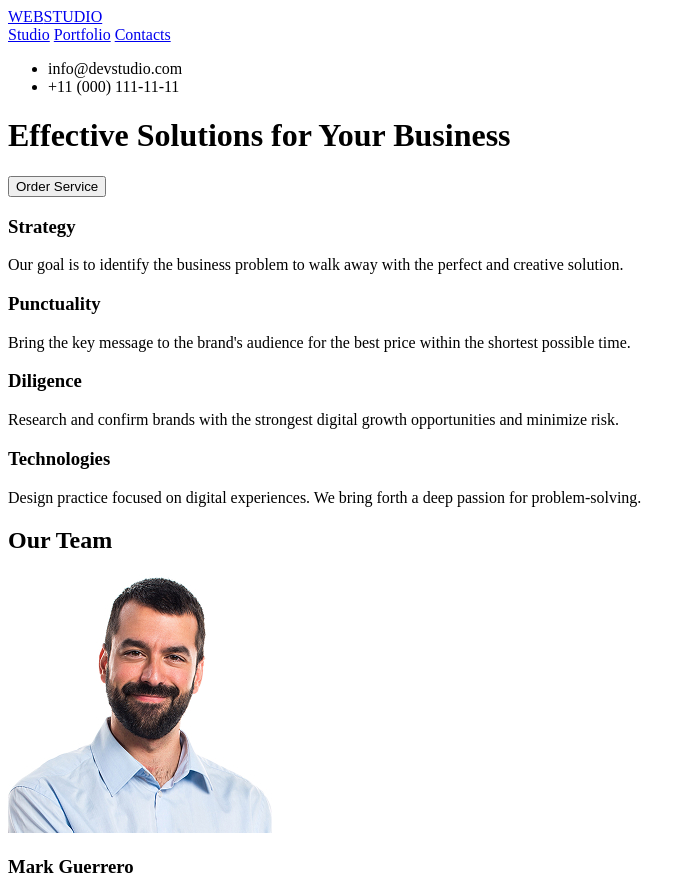
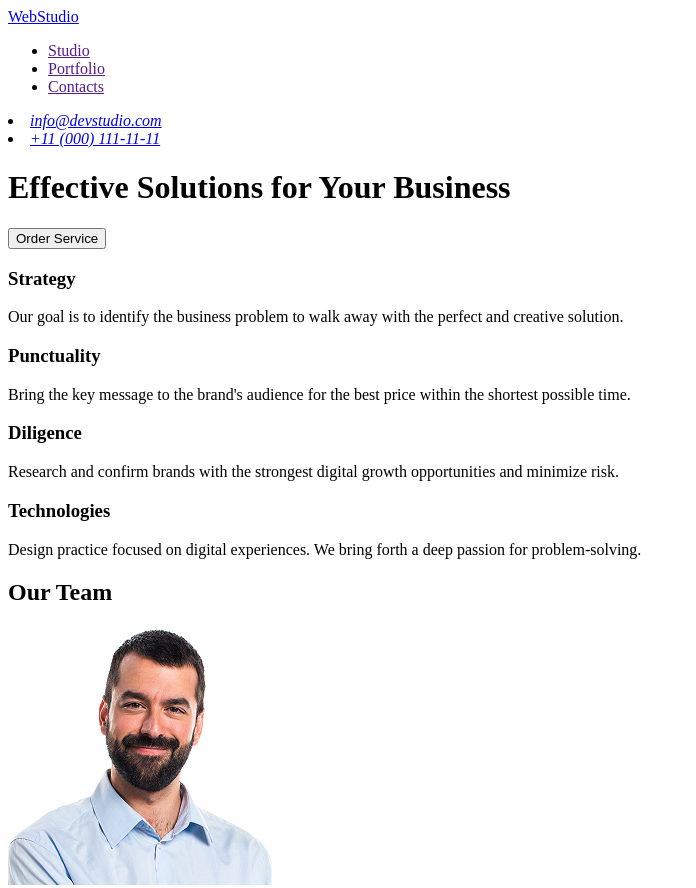
Before and after one commit to Ellhen/goit-markup-hw-01, a plain HTML site: page index.html in a window 1280 px wide. Shown: the top 888 px of the page, without its empty margins (0-696 px from the left). Drawn offline with Linux system fonts and the light colour scheme.

Commit message:
Fix the mistakes

```diff
--- a/index.html
+++ b/index.html
@@ -7,16 +7,18 @@
     </head>
     <body>
         <header>
-            <a href="#"><span>WEB</span>STUDIO</a>
             <nav>
-                <a href="#">Studio</a>
-                <a href="#">Portfolio</a>
-                <a href="#">Contacts</a>
+				<a href="./index.html">WebStudio</a>
+				<ul>
+					<li><a href="">Studio</a></li>
+					<li><a href="">Portfolio</a></li>
+					<li><a href="">Contacts</a></li>
+				</ul>
             </nav>
-            <ul>
-                <li>info@devstudio.com</li>
-                <li>+11 (000) 111-11-11</li>
-            </ul>
+            <address>
+                <li><a href="mailto:info@devstudio.com">info@devstudio.com</a></li>
+                <li><a href="tel:+110001111111	">+11 (000) 111-11-11</a></li>
+            </address>
         </header>
         <main>
             <h1>Effective Solutions for Your Business</h1>
```
